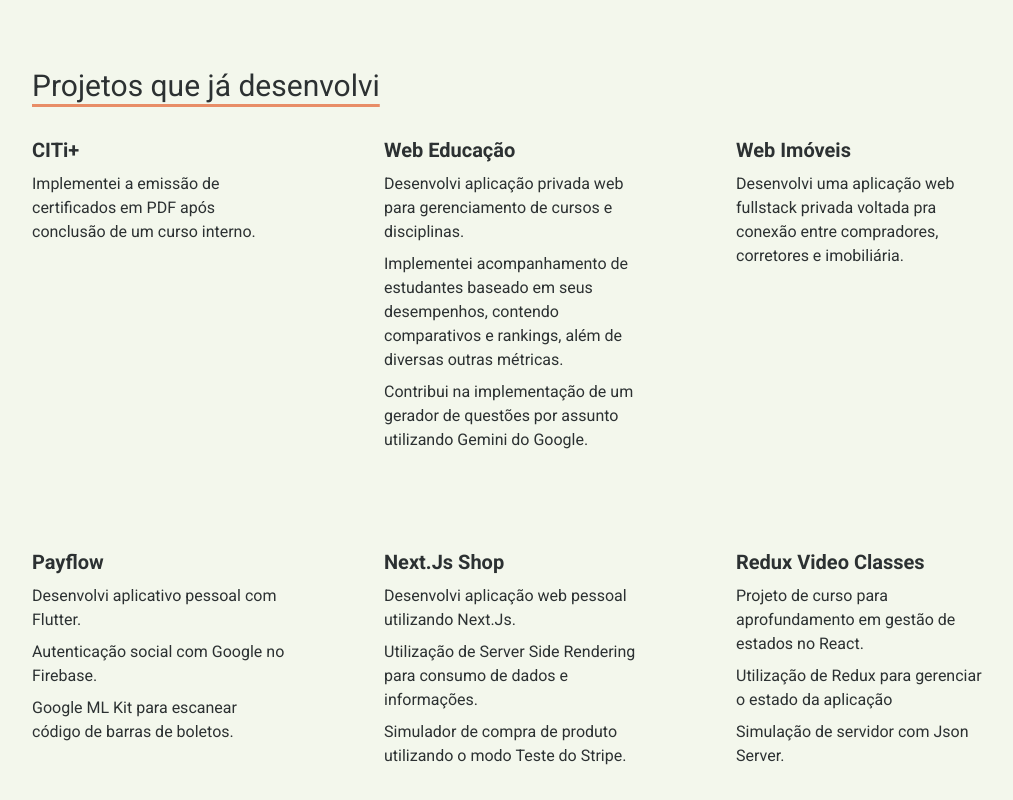
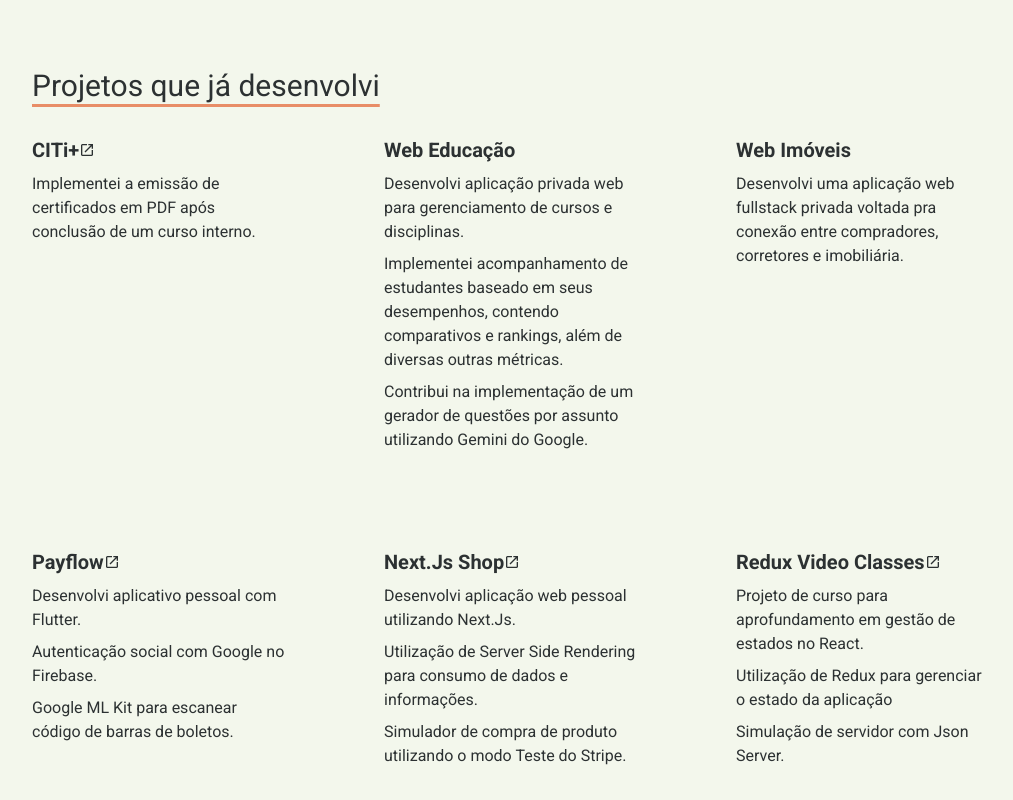
Before and after one commit to marcoslima12/portfolio, a Next.js app: page / in a window 1280 px wide. Shown: the part 2800-3600 px from the top of the page, without its empty margins (128-1141 px from the left). Built offline with nearby package versions, Linux system fonts and the light colour scheme.

Commit message:
fix dots theme

```diff
--- a/src/components/Project/index.tsx
+++ b/src/components/Project/index.tsx
@@ -1,4 +1,7 @@
+import { GoToDark, GoToLight } from "@/assets";
 import { TitleForExperience } from "../Title";
+import Image from "next/image";
+import { useTheme } from "@/contexts/themeContext";
 
 interface ProjectProps {
   title: string;
@@ -7,10 +10,20 @@ interface ProjectProps {
 }
 
 export const Project = ({ tasks, title, link }: ProjectProps) => {
+  const { theme } = useTheme();
+
   return (
     <div className="flex flex-col gap-2 w-1/4 flex-auto max-w-96 text-light-text dark:text-dark-text">
-      <a target="_blank" href={link}>
+      <a target="_blank" href={link} className="flex justify-start">
         <TitleForExperience title={title} />
+        {link && (
+          <Image
+            width={16}
+            height={16}
+            alt="Ícone para ir a página"
+            src={theme === "dark" ? GoToDark : GoToLight}
+          />
+        )}
       </a>
       <ul className="flex flex-col gap-2">
         {tasks.map((task, index) => {
--- a/src/pages/about/index.tsx
+++ b/src/pages/about/index.tsx
@@ -16,8 +16,6 @@ import {
   CarouselImage7,
   CarouselImage8,
   CarouselImage9,
-  LogoDark,
-  ProfilePic
 } from "@/assets";
 import { ReactNode } from "react";
 
@@ -26,6 +24,7 @@ type SliderTypes = {
 };
 
 const About = ({ dot }: SliderTypes) => {
+
   const sliderSettings = {
     dots: true,
     infinite: true,
@@ -36,7 +35,7 @@ const About = ({ dot }: SliderTypes) => {
     arrows: false,
     centerPadding: "70px",
     appendDots: (dots: ReactNode) => (
-      <div className="w-3 h-3 bg-white dark:bg-black rounded-full">{dots}</div>
+      <div className="w-3 h-3 rounded-full dark:dark">{dots}</div>
     ),
   };
 
--- a/src/styles/globals.css
+++ b/src/styles/globals.css
@@ -2,12 +2,19 @@
 @tailwind components;
 @tailwind utilities;
 
-/* Estilos para dots do react-slick */
 .slick-dots li button:before {
+  @apply text-light-text;
+}
+
+.slick-dots li.slick-active button:before {
+  @apply text-light-text;
+}
+
+.dark .slick-dots li button:before {
   @apply text-dark-text;
 }
 
-  .slick-dots li.slick-active button:before {
+.dark .slick-dots li.slick-active button:before {
   @apply text-dark-text;
 }
 
```
Lines whose indentation alone changed are shown as unchanged.
